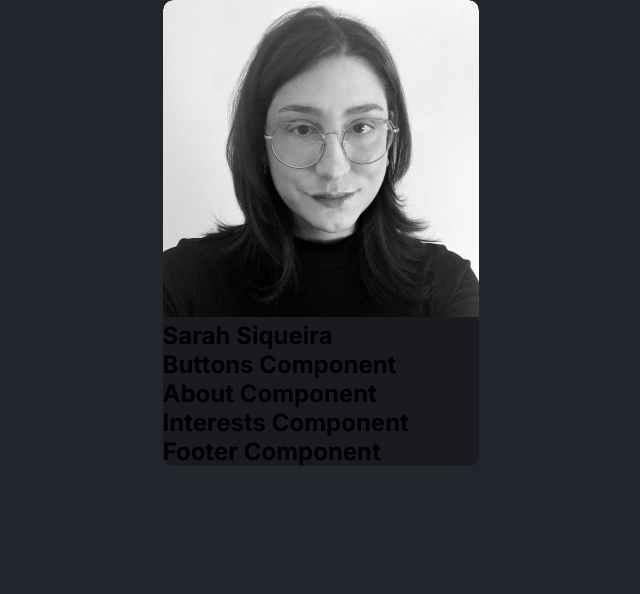
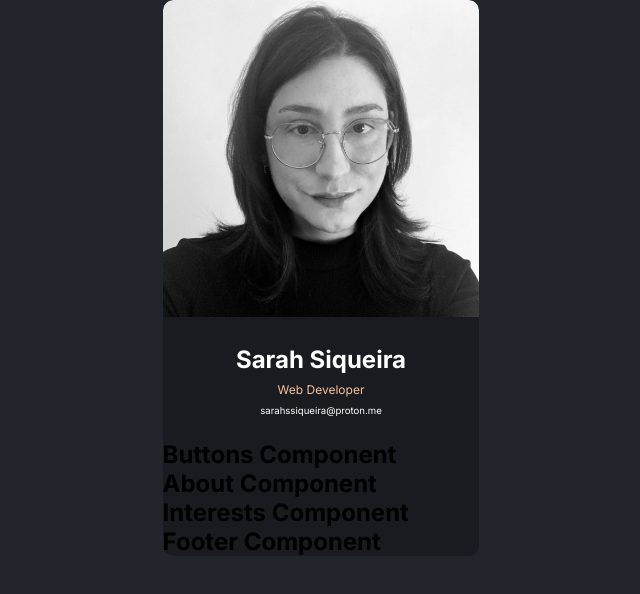
Before and after one commit to asterism0s/digital-business-card, a React (Vite) app: page / in a window 1280 px wide. Shown: the top 594 px of the page, without its empty margins (319-959 px from the left). Built offline with nearby package versions, Linux system fonts and the light colour scheme.

Commit message:
style(header): add style to profile description

```diff
--- a/src/components/Header/Header.css
+++ b/src/components/Header/Header.css
@@ -1,9 +1,36 @@
+.container-business-card {
+    max-width: 19.81rem;
+}
+
 .profile-picture {
     height: 19.81rem;
     width: 19.81rem;
 }
 
-.business-card {
-    background-color: #1A1B21;
-    max-width: 19.81rem;
+.profile-name {
+    color: #ffffff;
+
+    font-weight: bold;
+    font-size: 1.5rem;
 }
+
+.profile-role {
+    color: #F3BF99;
+
+    font-size: 0.75rem;
+}
+
+.profile-email {
+    color: #ffffff;
+
+    font-size: 0.6rem;
+}
+
+.container-description {
+    align-items: center;
+    display: flex;
+    flex-direction: column;
+    gap: 0.5rem;
+    padding: 1.5rem 1.5rem;
+
+}
--- a/src/components/Header/Header.jsx
+++ b/src/components/Header/Header.jsx
@@ -3,9 +3,13 @@ import profilePic from '../../assets/profile-picture.svg'
 
 function Header() {
     return (
-        <div className='business-card'>
+        <div className='container-business-card'>
             <img className='profile-picture' src={profilePic} alt='profile picture'></img>
-            <h2 className=''>Sarah Siqueira</h2>
+            <div className='container-description'>
+                <p className='profile-name'>Sarah Siqueira</p>
+                <p className='profile-role'>Web Developer</p>
+                <p className='profile-email'>sarahssiqueira@proton.me</p>
+            </div>
         </div>
     );
 }
```
